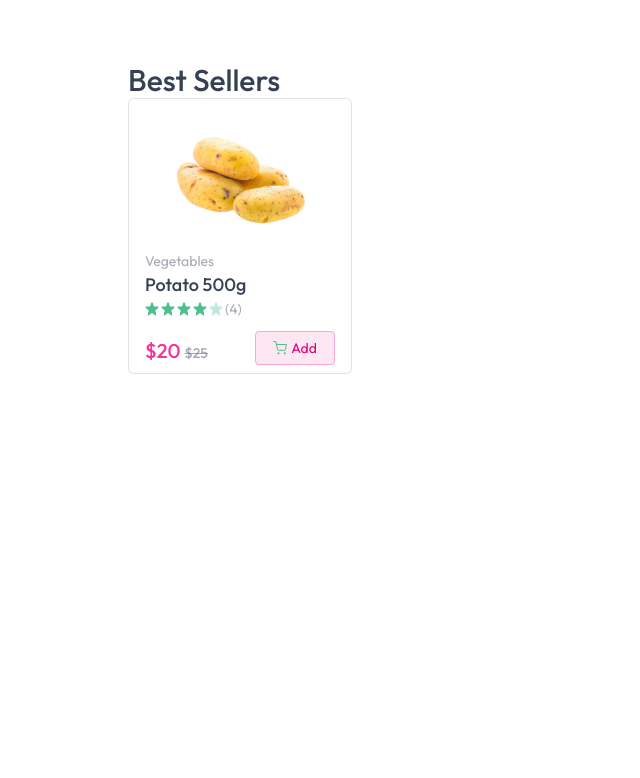
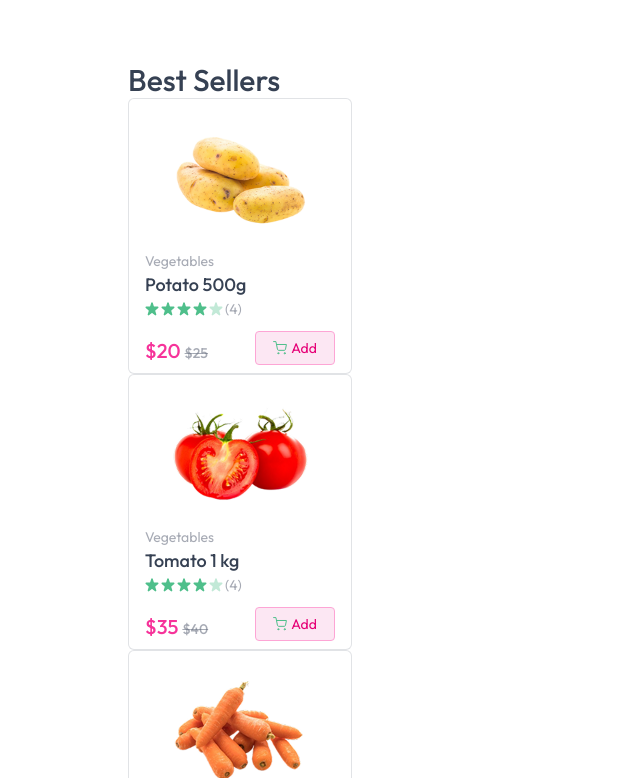
Before and after one commit to Amitkumersarkar/GMartBD-Ecommerce-Website, a React (Vite) app: page / in a window 1280 px wide. Shown: the part 802-1580 px from the top of the page, without its empty margins (0-640 px from the left). Before the commit the page ends 1176 px from the top, so only its background shows below. Built offline with nearby package versions, Linux system fonts and the light colour scheme.

Commit message:
filter the products and pass props on the best seller section

```diff
--- a/src/context/AuthContext.jsx
+++ b/src/context/AuthContext.jsx
@@ -22,7 +22,7 @@ export const AuthContextProvider = ({ children }) => {
     }
 
     // Add products to the cart
-    const addToCart = () => {
+    const addToCart = (itemId) => {
         let cartData = structuredClone(cartItems);
         if (cartData[itemId]) {
             cartData[itemId] += 1;
--- a/src/pages/BestSeller/BestSeller.jsx
+++ b/src/pages/BestSeller/BestSeller.jsx
@@ -8,7 +8,12 @@ const BestSeller = () => {
         <div className="mt-16">
             <p className="text-2xl text-gray-700 md:text-3xl font-medium">Best Sellers</p>
             <div className="">
-                <ProductCard product={products[0]}></ProductCard>
+                {
+                    products.filter((product) => product.inStock).slice(0, 5).map((product, idx) => (
+
+                        <ProductCard key={idx} product={product}></ProductCard>
+                    ))
+                }
             </div>
         </div>
     );
--- a/src/pages/ProductCard/ProductCard.jsx
+++ b/src/pages/ProductCard/ProductCard.jsx
@@ -32,7 +32,7 @@ const ProductCard = ({ product }) => {
                     </p>
                     <div onClick={(e) => { e.stopPropagation(); }} className="text-pink-500">
                         {!cartItems[product._id] ? (
-                            <button className="flex items-center justify-center gap-1 bg-pink-100 border border-pink-300 md:w-[80px] w-[64px] h-[34px] rounded text-pink-600 " onClick={() => addToCart(product._id)}>
+                            <button className="flex items-center justify-center gap-1 bg-pink-100 border border-pink-300 md:w-[80px] w-[64px] h-[34px] rounded text-pink-600 cursor-pointer " onClick={() => addToCart(product._id)}>
                                 <img src={assets.cart_icon} alt="cartIcon" />
                                 Add
                             </button>
```
